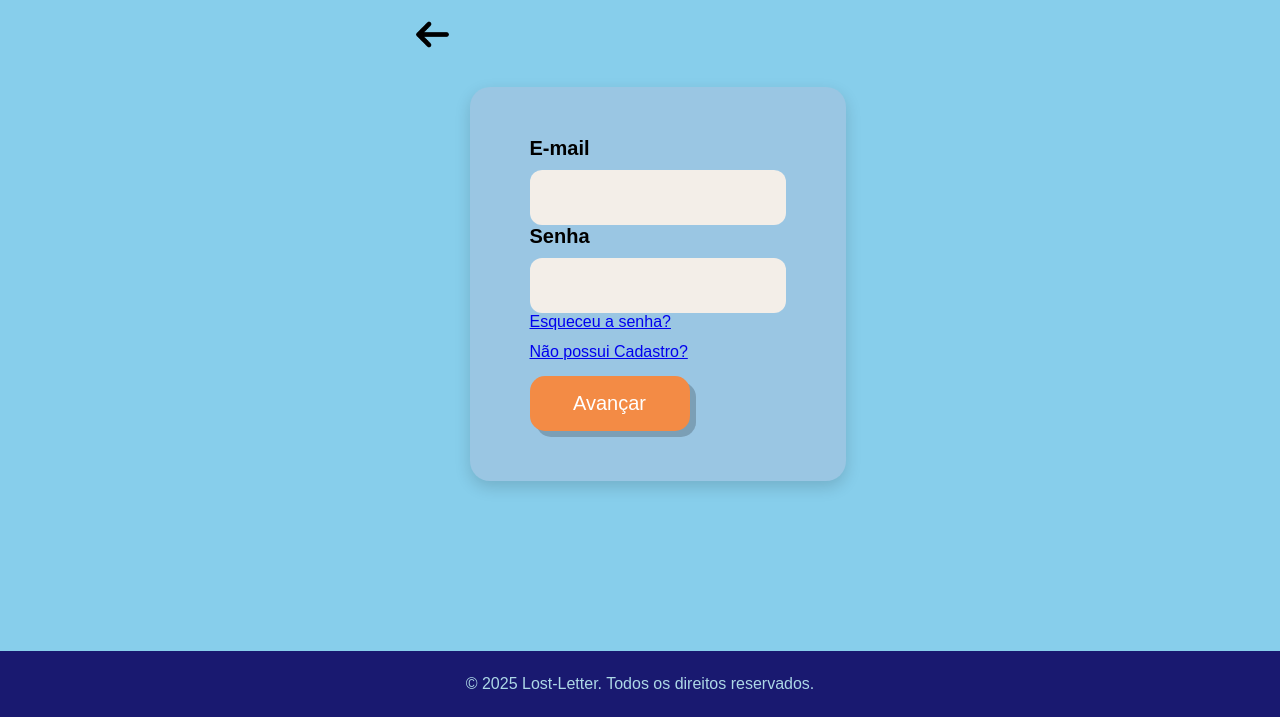
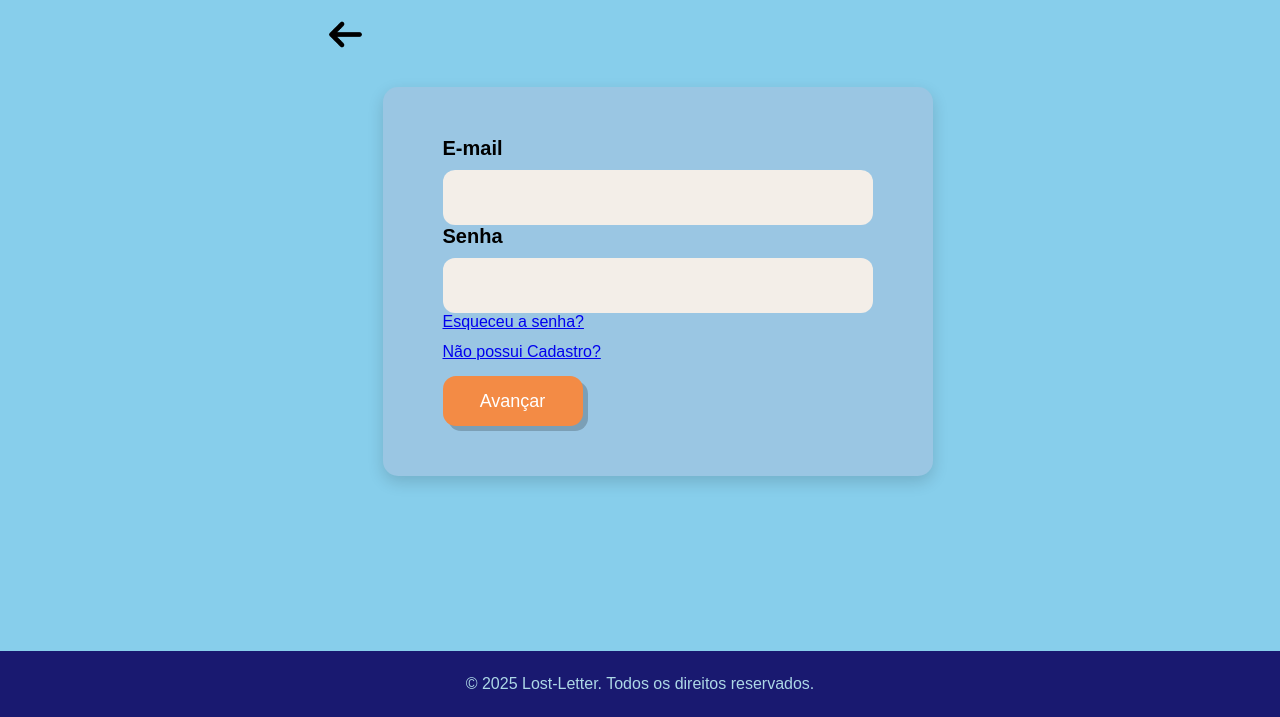
Before and after one commit to crfvasconcellos/Lost-Letter, a plain HTML site: page src/pages/login.html in a window 1280 px wide. Shown: the part 83-800 px from the top of the page. Drawn offline with Linux system fonts and the light colour scheme.

Commit message:
Update login.css

```diff
--- a/src/css/login.css
+++ b/src/css/login.css
@@ -35,15 +35,15 @@ body {
 }
 
 .login {
-    border-radius: 20px;
+    border-radius: 15px;
     background-color: #9ac6e3;
-    padding: 50px 60px; /* mais espaçamento interno */
+    padding: 50px 60px;
     display: flex;
     flex-direction: column;
     gap: 35px;
     font-size: 26px;
-    width: 100%;
-    max-width: 700px; /* largura maior */
+    width: 550px;
+    max-width: 600px;
     box-shadow: 0 6px 16px rgba(0, 0, 0, 0.15);
     margin: 50px 0;
 }
@@ -73,19 +73,6 @@ body {
     font-size: 20px;
 }
 
-.login button {
-    width: 160px;
-    height: 55px;
-    margin-top: 15px;
-    align-self: flex-end;
-    color: #FFF;
-    background-color: #F38B45;
-    border: none;
-    border-radius: 15px;
-    font-size: 20px;
-    cursor: pointer;
-    box-shadow: 6px 6px 0 rgba(0, 0, 0, 0.2);
-}
 
 .ancoras {
     width: 100%;
@@ -137,15 +124,7 @@ footer {
     font-weight: bold;
 }
 
-.campo input {
-    background-color: #F3EEE8;
-    width: 100%;
-    height: 55px;
-    border-radius: 12px;
-    border: none;
-    padding: 0 12px;
-    font-size: 18px;
-}
+
 
 .avançar {
     width: 140px;
@@ -160,16 +139,3 @@ footer {
     cursor: pointer;
     box-shadow: 5px 5px 0 rgba(0, 0, 0, 0.2);
 }
-
-/* Responsividade */
-@media (max-width: 768px) {
-    .login {
-        padding: 40px 30px;
-        max-width: 90%;
-    }
-
-    .login button, .avançar {
-        width: 100%;
-        align-self: center;
-    }
-}
```
